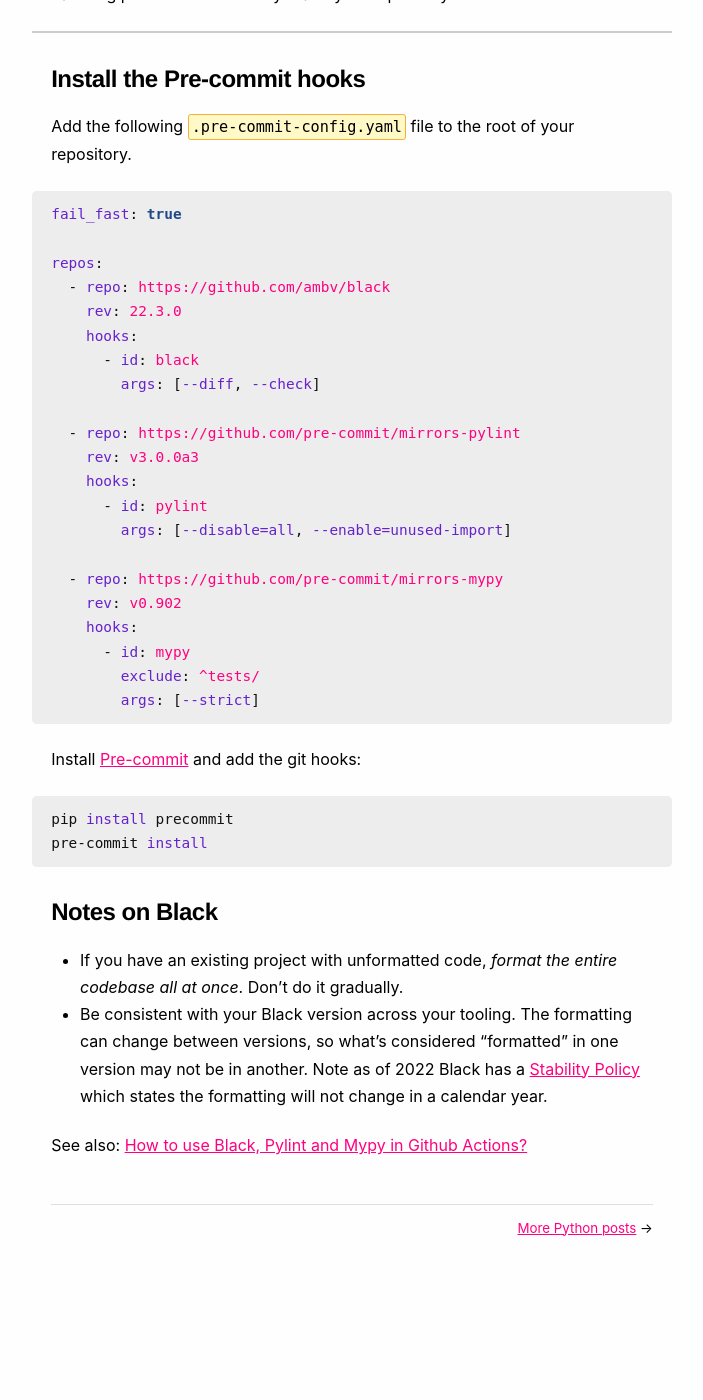
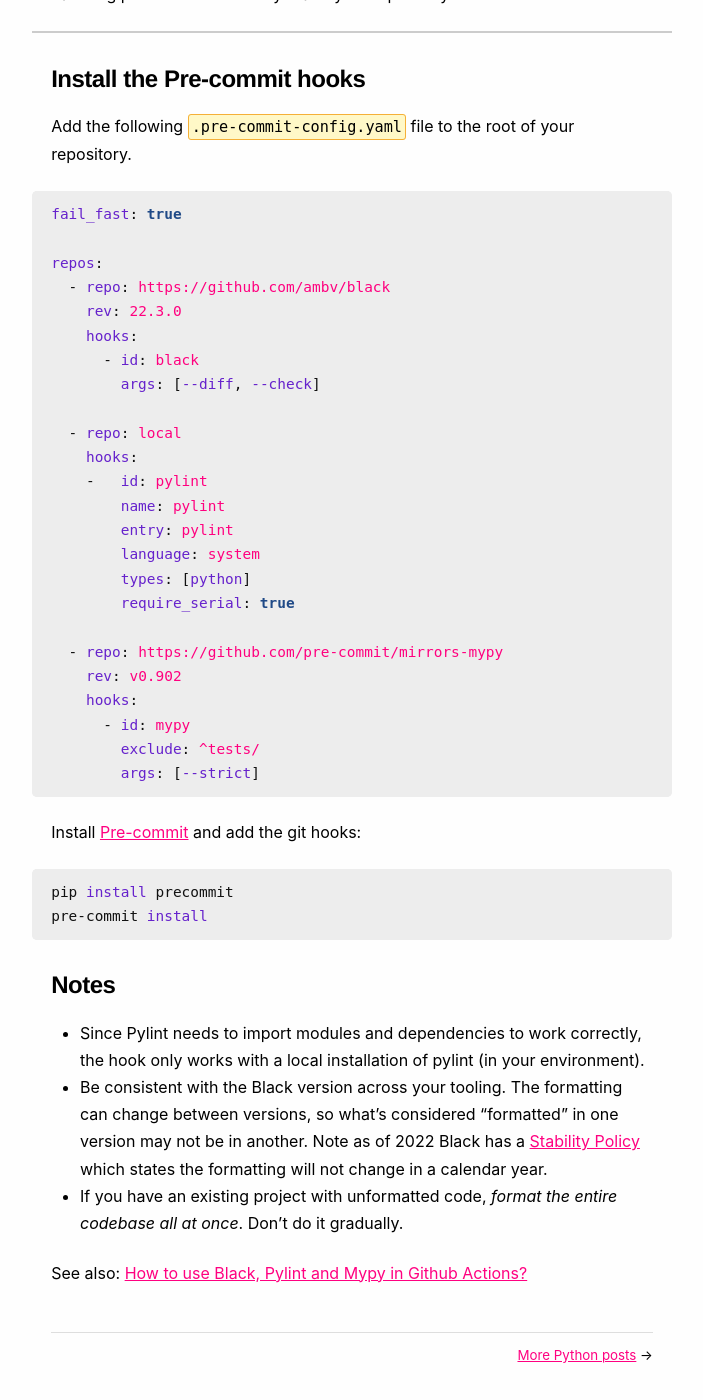
Before and after one commit to explodinglabs/explodinglabs.github.io, a Jekyll site: the page built from docs/_posts/python/2021-07-01-code-quality-pre-commit.markdown, in a window 1280 px wide and 1400 px high, scrolled down 512 px. Shown: the whole window, without its empty margins (288-991 px from the left). Built offline with Jekyll 4.4.1, drawn with Linux system fonts in a browser that asks for light colours; before the commit the page ends 1785 px from its top, so only the background shows below that.

Commit message:
Update the pre-commit post

````diff
--- a/docs/_posts/python/2021-07-01-code-quality-pre-commit.markdown
+++ b/docs/_posts/python/2021-07-01-code-quality-pre-commit.markdown
@@ -46,11 +46,14 @@
       - id: black
         args: [--diff, --check]
 
-  - repo: https://github.com/pre-commit/mirrors-pylint
-    rev: v3.0.0a3
+  - repo: local
     hooks:
-      - id: pylint
-        args: [--disable=all, --enable=unused-import]
+    -   id: pylint
+        name: pylint
+        entry: pylint
+        language: system
+        types: [python]
+        require_serial: true
 
   - repo: https://github.com/pre-commit/mirrors-mypy
     rev: v0.902
@@ -66,15 +69,16 @@
 pre-commit install
 ```
 
-## Notes on Black
+## Notes
 
+- Since Pylint needs to import modules and dependencies to work correctly, the
+  hook only works with a local installation of pylint (in your environment).
+- Be consistent with the Black version across your tooling.
+  The formatting can change between versions, so what's considered "formatted"
+  in one version may not be in another. Note as of 2022 Black has a
+  [Stability Policy](https://black.readthedocs.io/en/stable/the_black_code_style/index.html)
+  which states the formatting will not change in a calendar year.
 - If you have an existing project with unformatted code, _format the entire
   codebase all at once_. Don't do it gradually.
-- Be consistent with your Black version across your tooling.
-  The formatting can change between versions, so what's considered
-  "formatted" in one version may not be in another.
-  Note as of 2022 Black has a
-  [Stability Policy](https://black.readthedocs.io/en/stable/the_black_code_style/index.html)
-  which states the formatting will not change in a calendar year.
 
 See also: [How to use Black, Pylint and Mypy in Github Actions?](/python/github-actions)
````
Also changed, not shown: docs/_posts/python/2021-07-01-code-quality-github-actions.markdown (+6 -7 lines).
